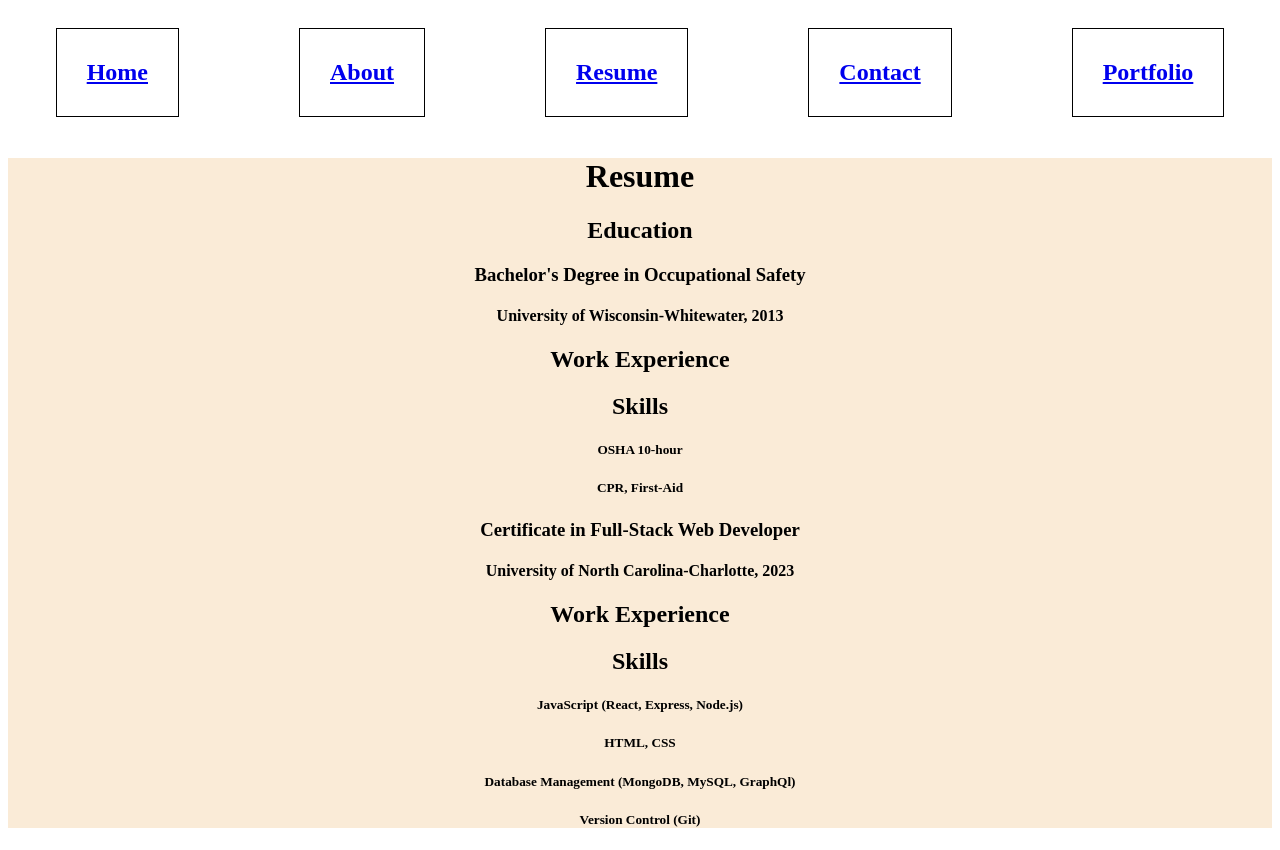
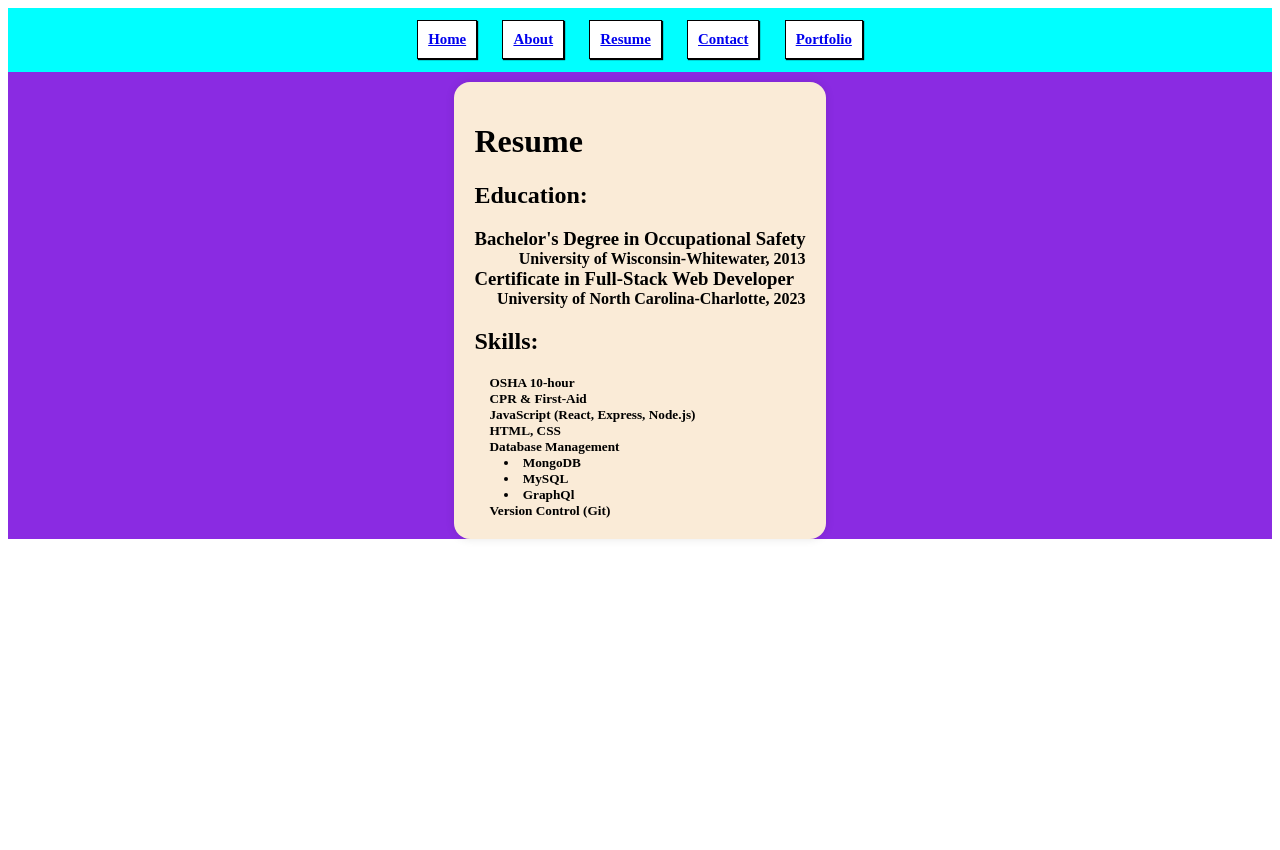
Before and after one commit to spencer1227/nexus-react, a React (Vite) app: page /resume in a window 1280 px wide. After the commit the page ends 800 px from the top, so only its background shows below. Built offline with nearby package versions, Linux system fonts and the light colour scheme.

Commit message:
update css

```diff
--- a/src/App.css
+++ b/src/App.css
@@ -8,9 +8,18 @@
   text-align: center;
 }
 
+.section {
+  display: flex;
+  justify-content: center;
+  background-color: blueviolet;
+  padding-top: 10px;
+}
+
 #app {
   background-color: antiquewhite;
-
+  padding: 10px;
+  border-radius: 16px;
+  box-shadow: 0 0 10px rgba(0, 0, 0, 0.1);
 }
 
 #app p {
--- a/src/pages/contact.jsx
+++ b/src/pages/contact.jsx
@@ -9,17 +9,10 @@ export default function contact() {
         <h4>Web Developer</h4>
       </div>
       <div className="contact-info">
-        <h2>Contact</h2>
-        <h4>University Name, Graduation Year</h4>
-        {/* <ul>
       <li>Phone: 777-777-7777</li>
-        <li>Email: your.email@example.com</li>
-        <li>LinkedIn: linkedin.com/in/yourname</li>
-        <li>GitHub: github.com/yourusername</li>
-      </ul> */}
+        <li>Email: [hoile1227@gmail.com](hoile1227@gmail.com)</li>
+        <li>GitHub: [github.com/spencer1227]</li>
       </div>
-
-
         </div>
       )
     }
--- a/src/pages/resume.jsx
+++ b/src/pages/resume.jsx
@@ -5,34 +5,31 @@ export default function resume() {
   return (
     <div className="resume">
       <h1>Resume</h1>
-      <h2>Education</h2>
+      <h2>Education:</h2>
       <div>
-        <h3>Bachelor's Degree in Occupational Safety
-        </h3>
+        <h3>Bachelor's Degree in Occupational Safety</h3>
         <h4>University of Wisconsin-Whitewater, 2013</h4>
-      </div>
-      <div>
-        <h2>Work Experience</h2>
-        </div>
-          <div>
-        <h2>Skills</h2>
-        <h5>OSHA 10-hour</h5>
-        <h5>CPR, First-Aid</h5>
-    </div>
-      <div>
         <h3>Certificate in Full-Stack Web Developer</h3>
         <h4>University of North Carolina-Charlotte, 2023</h4>
       </div>
-      <div>
-        <h2>Work Experience</h2>
-        </div>
+
           <div>
-        <h2>Skills</h2>
+        <h2>Skills:</h2>
+        <h5>OSHA 10-hour</h5>
+        <h5>CPR & First-Aid</h5>
         <h5>JavaScript (React, Express, Node.js)</h5>
         <h5>HTML, CSS</h5>
-        <h5>Database Management (MongoDB, MySQL, GraphQl)</h5>
+        <h5>Database Management
+            <li>MongoDB</li>
+            <li>MySQL</li>
+            <li>GraphQl</li>
+
+        </h5>
         <h5>Version Control (Git)</h5>
     </div>
+      <div>
+
+      </div>
     </div>
   );
 }
--- a/src/pages/style/pages.css
+++ b/src/pages/style/pages.css
@@ -1,18 +1,35 @@
+.about {
+  max-width: 440px;
+}
 
+.resume {
+  max-width: 550px;
+  text-align: left;
+  padding: 10px;
+}
 
-.about {
-    max-width: 650px;
-    margin: 0 auto;
-    margin-top: auto;
-    margin-bottom: 30rem;
-    margin-top: 20rem;
-    padding: 20px;
+.resume h3 {
+  margin: 0;
+}
 
-    border-radius: 8px;
-    box-shadow: 0 0 10px rgba(0, 0, 0, 0.1);
-  }
+.resume h4 {
+  text-align: right;
+  margin: 0;
+}
 
-  p {
-    width: 600px;
-    color: black;
-  }
+.resume h5 {
+  text-align: left;
+  margin: 0;
+  padding-left: 15px;
+}
+
+.resume li {
+  margin: 0;
+  padding-left: 15px;
+}
+
+.contact {
+  max-width: 550px;
+  text-align: left;
+  padding: 10px;
+}
--- a/src/pages/style/tabs.css
+++ b/src/pages/style/tabs.css
@@ -1,20 +1,24 @@
 #navbar {
-    display: flex;
-    justify-content: center;
     text-align: center;
+    font-size: 62%;
 
 }
 
 .tabs {
     display: flex;
+    justify-content: center;
+    background-color: aqua;
+
 
 }
 
 .nav-tab {
     border: 1px solid black;
-    padding: 30px;
-    margin-left: 60px;
-    margin-right: 60px;
+    background-color: white;
+    padding: 10px;
+    margin-left: 1%;
+    margin-right: 1%;
+    box-shadow: 1px 1px 1px rgba(0, 0, 0);
 }
 
 .nav-tab :hover {
```
